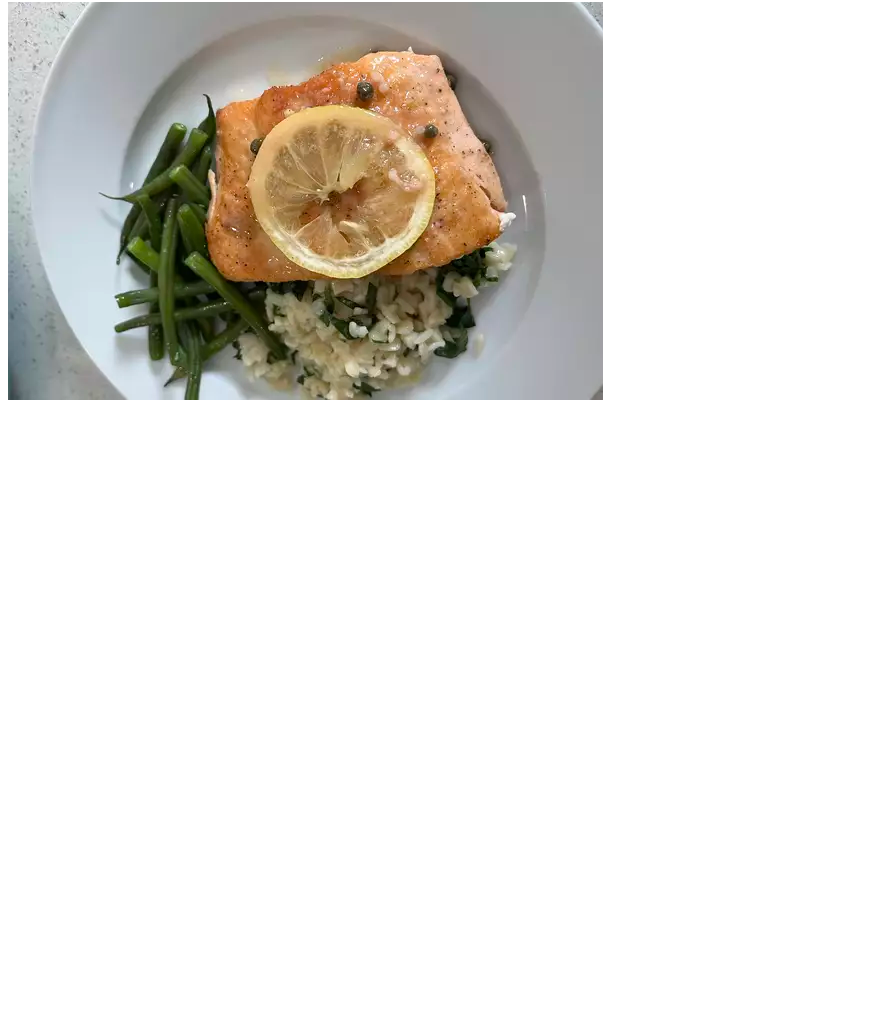
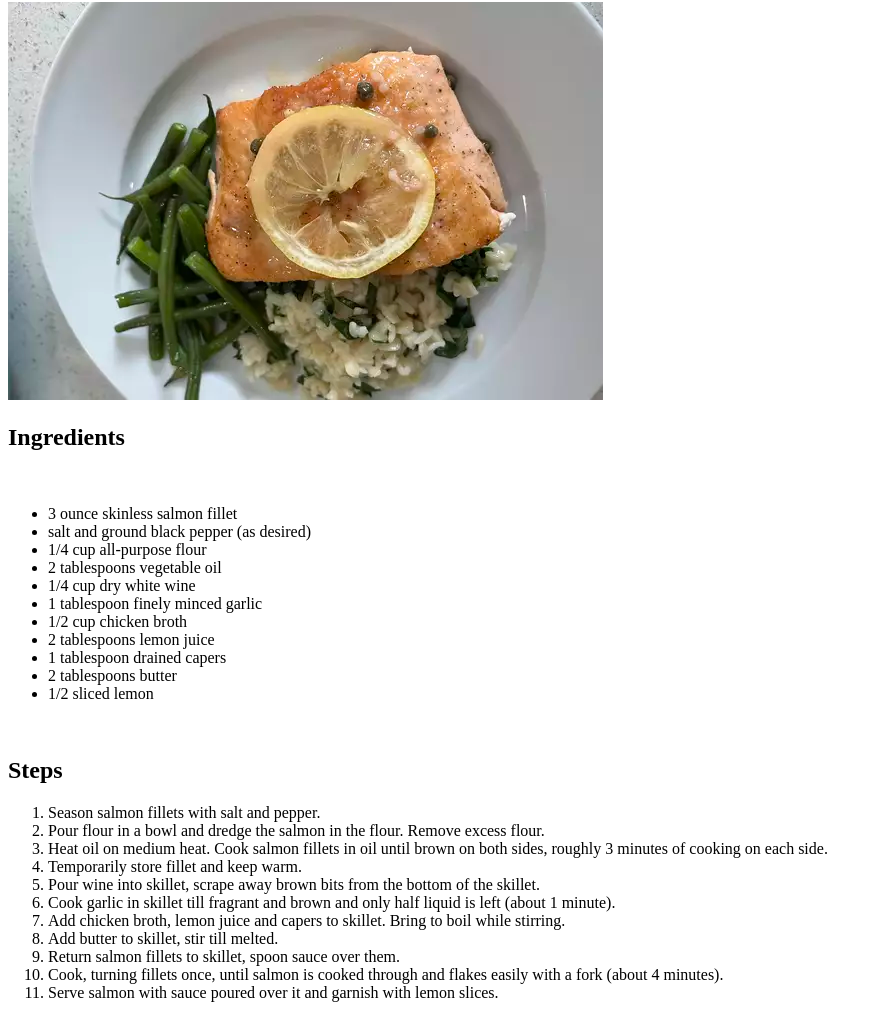
Before and after one commit to GoharKhan11/odin-recipes, a plain HTML site: page salmon-piccata.html in a window 1280 px wide. Shown: the part 78-1096 px from the top of the page, without its empty margins (0-882 px from the left). Before the commit the page ends 800 px from the top, so only its background shows below. Drawn offline with Linux system fonts and the light colour scheme.

Commit message:
Complete salmon-piccata.html by adding recipe

```diff
--- a/salmon-piccata.html
+++ b/salmon-piccata.html
@@ -14,6 +14,43 @@
     <h1>Odin Recipes</h1>
 
     <img src="./images/salmon-piccata-image.jpg" alt="A delicious salmon piccata on rice with veggies on the side and lemon garnish on top"/>
+
+    <h2>Ingredients</h2>
+
+    <br>
+
+    <ul>
+        <li>3 ounce skinless salmon fillet</li>
+        <li>salt and ground black pepper (as desired)</li>
+        <li>1/4 cup all-purpose flour</li>
+        <li>2 tablespoons vegetable oil</li>
+        <li>1/4 cup dry white wine</li>
+        <li>1 tablespoon finely minced garlic</li>
+        <li>1/2 cup chicken broth</li>
+        <li>2 tablespoons lemon juice</li>
+        <li>1 tablespoon drained capers</li>
+        <li>2 tablespoons butter</li>
+        <li>1/2 sliced lemon</li>
+    </ul>
+
+    <br>
+
+    <h2>Steps</h2>
+
+    <ol>
+        <li>Season salmon fillets with salt and pepper.</li>
+        <li>Pour flour in a bowl and dredge the salmon in the flour. Remove excess flour.</li>
+        <li>Heat oil on medium heat. Cook salmon fillets in oil until brown on both sides, roughly 3 minutes of cooking on each side.</li>
+        <li>Temporarily store fillet and keep warm.</li>
+        <li>Pour wine into skillet, scrape away brown bits from the bottom of the skillet.</li>
+        <li>Cook garlic in skillet till fragrant and brown and only half liquid is left (about 1 minute).</li>
+        <li>Add chicken broth, lemon juice and capers to skillet. Bring to boil while stirring.</li>
+        <li>Add butter to skillet, stir till melted.</li>
+        <li>Return salmon fillets to skillet, spoon sauce over them.</li>
+        <li>Cook, turning fillets once, until salmon is cooked through and flakes easily with a fork (about 4 minutes).</li>
+        <li>Serve salmon with sauce poured over it and garnish with lemon slices.</li>
+    </ol>
+
 </body>
 
 </html>
```
